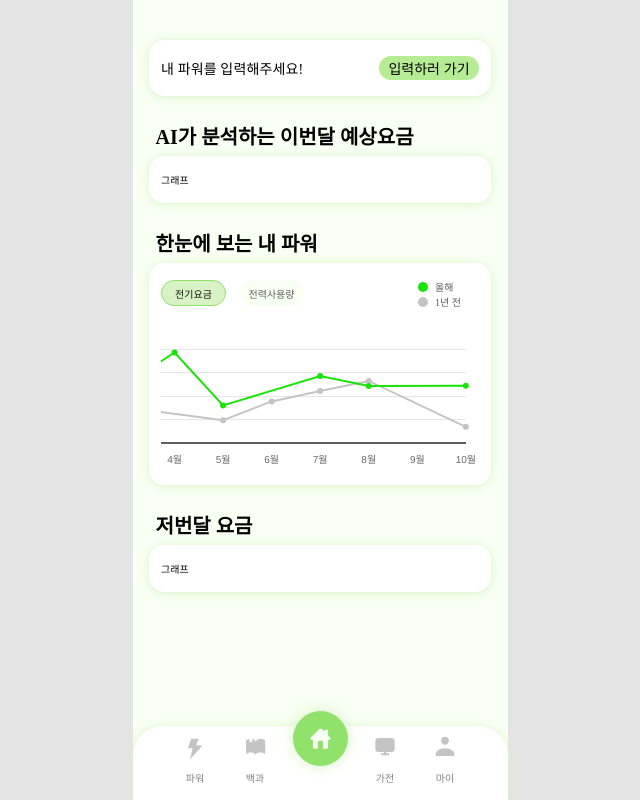
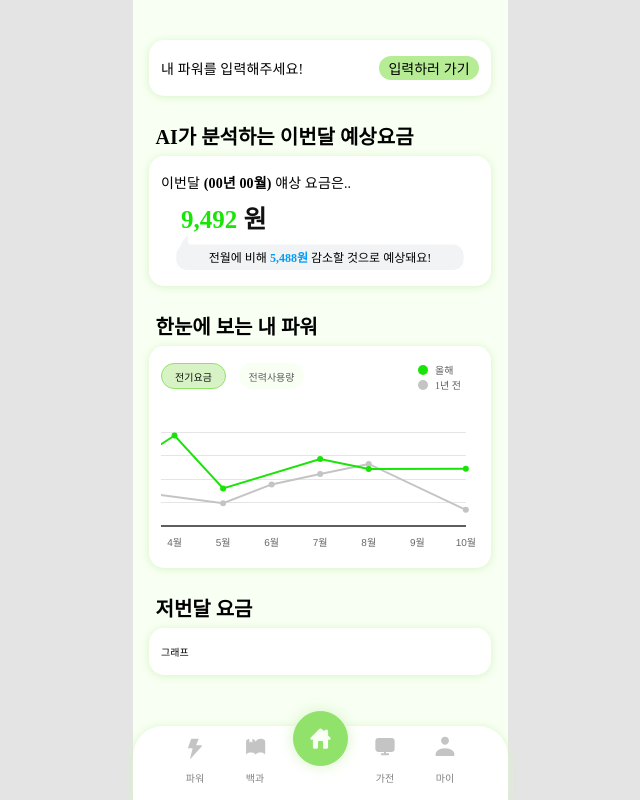
Before and after one commit to GreenSpark-greenspark/greenspark-frontend, a Next.js app: page /power in a window 1280 px wide. Shown: the whole page, without its empty margins (320-960 px from the left). Built offline with nearby package versions, Linux system fonts and the light colour scheme.

Commit message:
feat: 예상 요금 기본 디자인 퍼블리싱

```diff
--- a/src/app/_component/power/AICharge.tsx
+++ b/src/app/_component/power/AICharge.tsx
@@ -1,13 +1,27 @@
 import React from "react";
 import Box from "@/components/Box";
 import styles from "./power.common.module.css";
-
+import IconComment from "../../../../public/icon/power_comment.svg";
 export default function AICharge() {
   return (
     <>
       <p className={styles.title}>AI가 분석하는 이번달 예상요금</p>
       <div className={styles.wrap}>
-        <Box>그래프</Box>
+        <Box>
+          <p className={styles.text_normal}>
+            이번달<span className={styles.text_bold}> (00년 00월) </span>얘상 요금은..
+          </p>
+          <p className={styles.cost}>
+            <span className={styles.costGreen}>9,492</span> 원
+          </p>
+          <div className={styles.comment}>
+            <IconComment className={styles.iconComment} />
+            <p className={styles.commentText}>
+              전월에 비해 <span className={styles.commentBlue}>5,488원</span> 감소할 것으로
+              예상돼요!
+            </p>
+          </div>
+        </Box>
       </div>
     </>
   );
--- a/src/app/_component/power/power.common.module.css
+++ b/src/app/_component/power/power.common.module.css
@@ -55,3 +55,51 @@
   line-height: normal;
   letter-spacing: 0.14px;
 }
+
+/* 예상요금, 저번달요금 */
+.comment {
+  position: relative;
+  display: flex;
+  align-items: center;
+  margin: 0;
+}
+
+.iconComment {
+  width: 35rem;
+  height: 3.5rem;
+}
+
+.commentText {
+  position: absolute;
+  top: 64%;
+  left: 50%;
+  width: 30rem;
+  transform: translate(-50%, -50%);
+  color: #000;
+  text-align: center;
+  font-family: "Pretendard Variable";
+  font-size: 12px;
+  font-style: normal;
+  font-weight: 400;
+  line-height: normal;
+}
+
+.commentBlue {
+  color: #039cf5;
+  font-weight: 600;
+}
+.cost {
+  color: #111;
+  text-align: left;
+
+  font-family: "Pretendard Variable";
+  font-size: 25px;
+  font-style: normal;
+  font-weight: 600;
+  line-height: normal;
+  padding-left: 2rem;
+  margin-top: 0.7rem;
+}
+.costGreen {
+  color: var(--highlight-color, #19e407);
+}
```
Also changed, not shown: public/icon/power_comment.svg (added).
